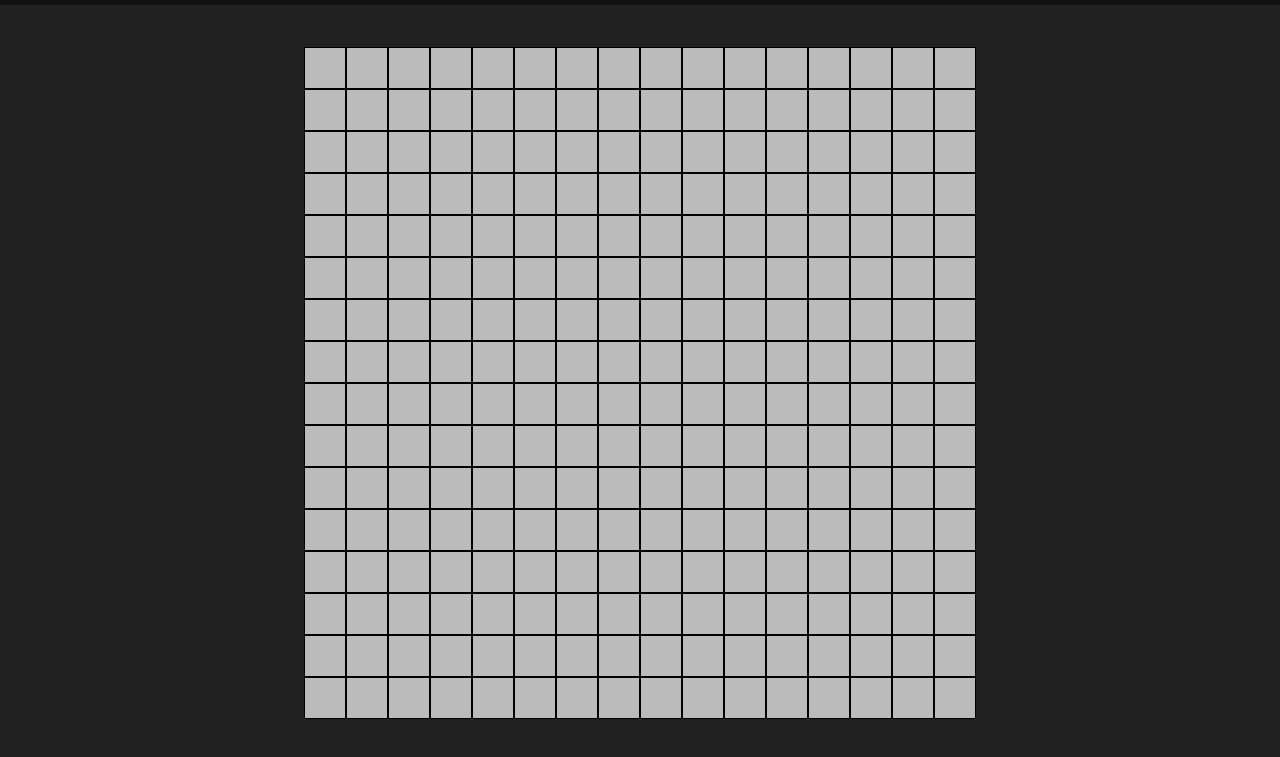
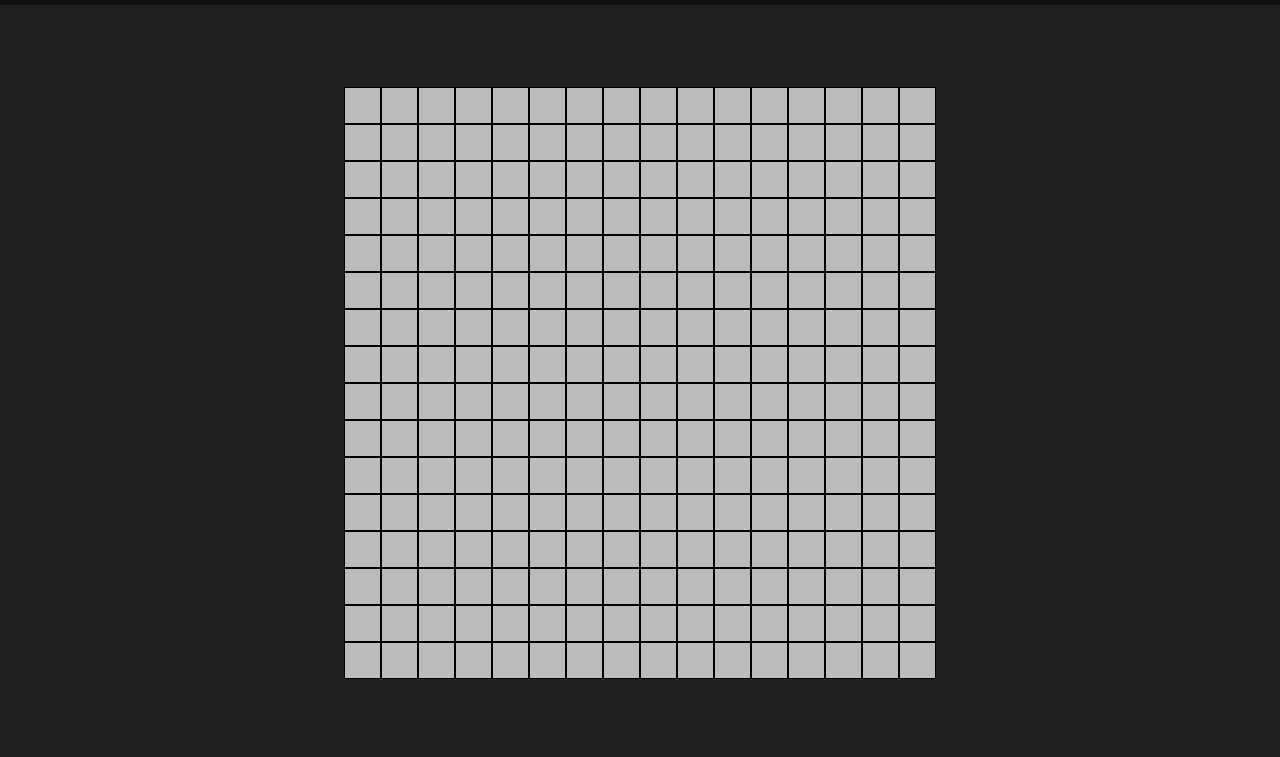
Before and after one commit to rohanreddy0/js-etchsketch, a plain HTML site: page index.html in a window 1280 px wide. Shown: the part 39-796 px from the top of the page. Drawn offline with Linux system fonts and the light colour scheme.

Commit message:
Made square side length dynamic

```diff
--- a/scripts.js
+++ b/scripts.js
@@ -16,8 +16,12 @@ function createGridRow() {
     const gridRowContainer = document.createElement('div');
     gridRowContainer.classList.add('grid-row-container');
     for (let i = 1; i <= grid_size; i++) {
+        let square_side = (0.7*window.innerHeight) / (grid_size);
+        console.log(square_side);
         const gridSquare = document.createElement('div');
         gridSquare.classList.add('grid-square');
+        gridSquare.style.width = square_side+'px';
+        gridSquare.style.height = square_side+'px';
         gridRowContainer.appendChild(gridSquare);
     }
     page_container.appendChild(gridRowContainer);
@@ -29,21 +33,20 @@ function rowPropagate() {
     }
 }
 
-// Runtime Code
-rowPropagate();
-addHoverListeners()
 
-// Add hover listeners too all squares
+// Add hover listeners to all squares
 function addHoverListeners() {
     const squares = document.querySelectorAll('.grid-square');
-    for (let i = 0; i <= squares.length; i++) {
+    for (let i = 0; i < squares.length; i++) {
         squares[i].addEventListener('mouseover', () => {
             squares[i].style.backgroundColor = 'red';
         });
         squares[i].addEventListener('mouseout', () => {
             squares[i].style.backgroundColor = '#BBBBBB';
-        })
+        });
     }
 }
 
-// TODO: Resize grids to fit
+// Runtime Code
+rowPropagate();
+addHoverListeners();
--- a/styles.css
+++ b/styles.css
@@ -40,6 +40,4 @@ body {
 .grid-square {
     background-color: #BBBBBB;
     border: 1px solid black;
-    width: 40px;
-    height: 40px;
 }
```
